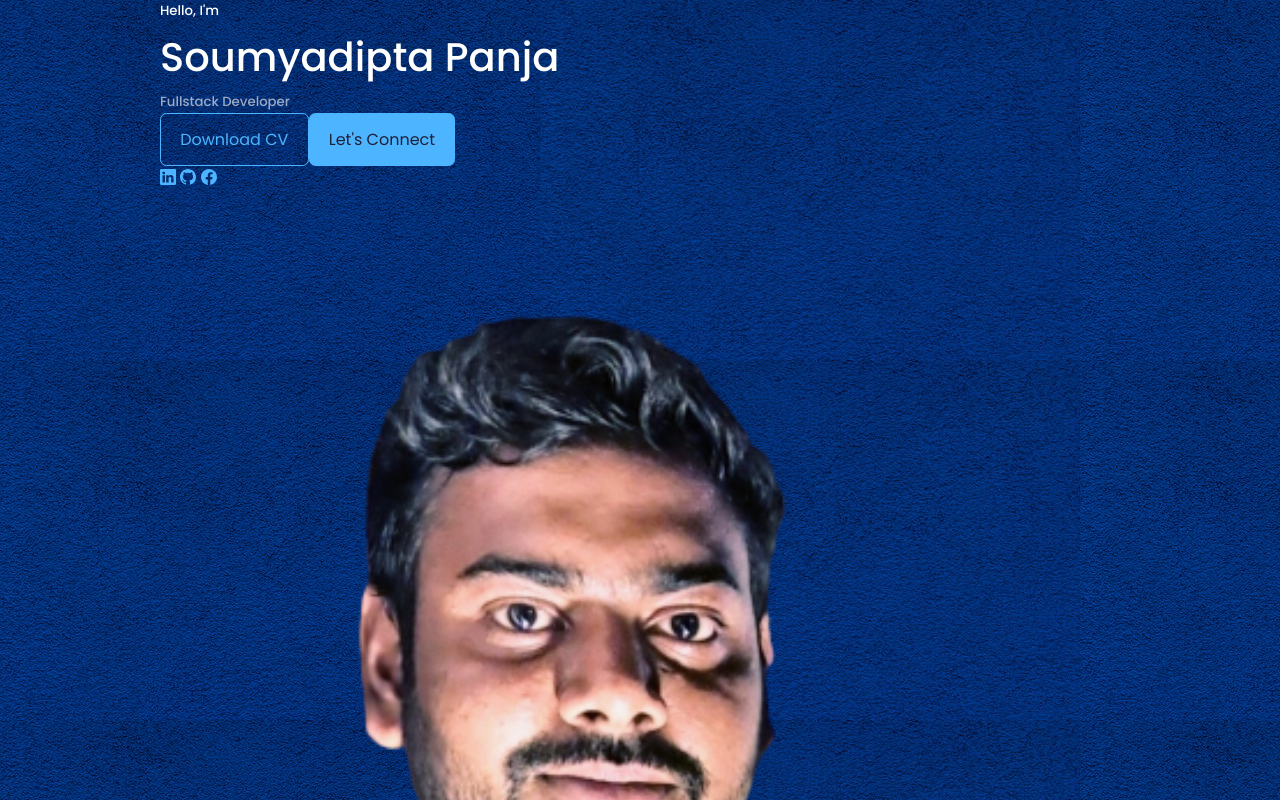
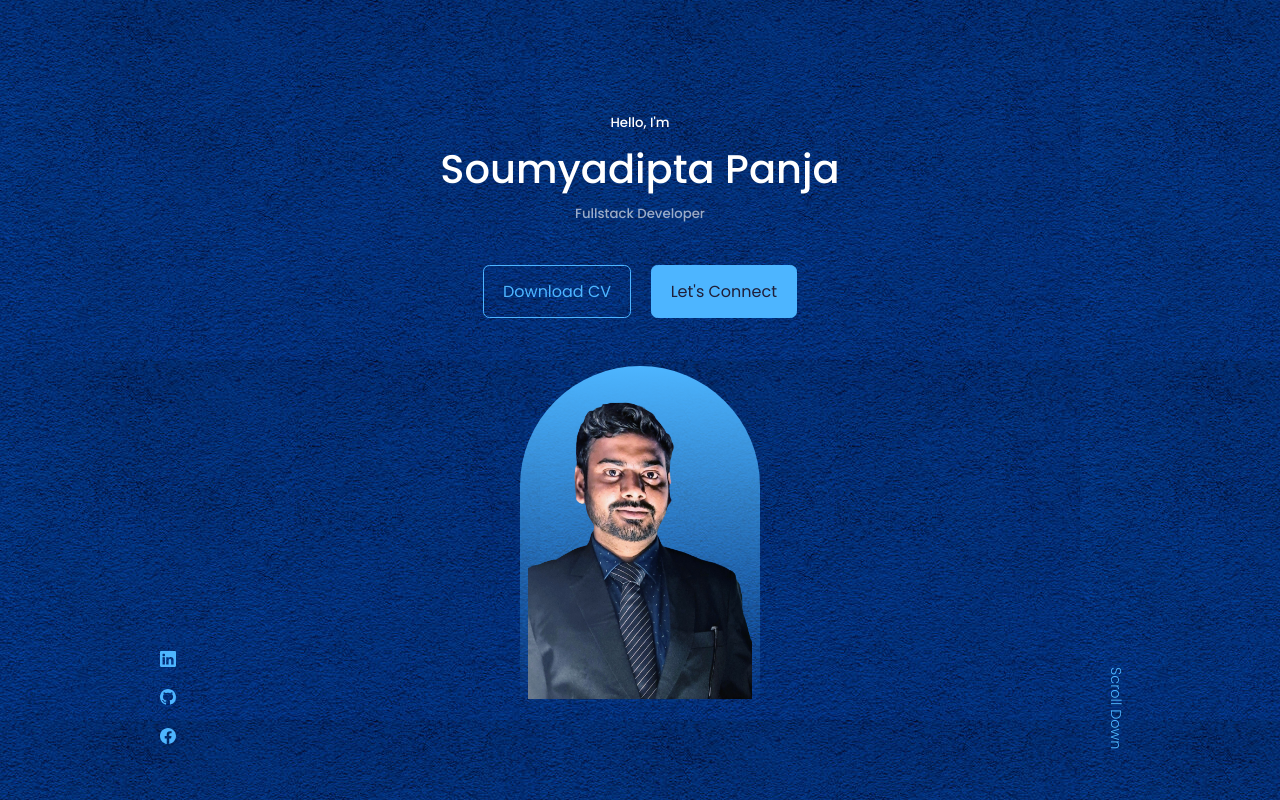
Before and after one commit to Codersoumya26/soumyadiptaPanja, a React (Create React App) app: page / in a window 1280 px wide. Shown: the top 800 px of the page. Built offline with nearby package versions, Linux system fonts and the light colour scheme.

Commit message:
Added header css

```diff
--- a/src/components/header/header.css
+++ b/src/components/header/header.css
@@ -0,0 +1,106 @@
+header {
+    height: 100vh;
+    padding-top: 7rem;
+    overflow: hidden;
+}
+
+.header_container {
+    text-align: center;
+    height: 100%;
+    position: relative;
+}
+
+/* =============== BUTTON ===================  */
+
+.hb {
+    margin-top: 2.5rem;
+    display: flex;
+    gap: 1.2rem;
+    justify-content: center;
+}
+
+/* =============== SOCIALS ===================  */
+
+.header_socials {
+    display: flex;
+    flex-direction: column;
+    align-items: center;
+    gap: 0.7rem;
+    position: absolute;
+    left: 0;
+    bottom: 3rem;
+}
+
+.header_socials ::after {
+    content: "";
+    /* display: inline-block; */
+    width: 1px;
+    height: 2rem;
+    background: var(--color-primary);
+}
+
+/* =============== Profile Pic ===================  */
+
+/* .me {
+    background: linear-gradient(var(--color-primary), transparent);
+    width: 15rem;
+    height: 21rem;
+    position: absolute;
+    left: calc(50% - 7rem);
+    margin-top: 3rem;
+    border-radius: 12rem 12rem 0 0;
+    overflow: hidden;
+    padding: 0rem 0.5rem 0.5rem 0.5rem;
+} */
+
+.me {
+    background: linear-gradient(var(--color-primary), transparent);
+    width: 90%; /* Responsive width */
+    max-width: 15rem; /* Limit maximum width */
+    height: auto; /* Adjust height based on content */
+    position: absolute;
+    left: 50%;
+    transform: translateX(-50%); /* Center horizontally */
+    margin-top: 3rem;
+    border-radius: 12rem 12rem 0 0;
+    overflow: hidden;
+    padding: 0.5rem; /* Adjust padding */
+  }
+
+/* =============== Scroll Down ===================  */
+.scroll_down {
+    position: absolute;
+    right: -2.3rem;
+    bottom: 5rem;
+    transform: rotate(90deg);
+    font-weight: 300;
+    font-size: 0.9rem;
+}
+
+/* ============== MEDIA QUERIES (MEDIUM DEVICES) ================= */
+
+@media screen and (max-width: 1024px) {
+    header {
+        height: 68vh;
+    }
+}
+
+/* ============== MEDIA QUERIES (SMALL DEVICES) ================= */
+
+@media screen and (max-width: 600px) {
+    header {
+        height: 100vh;
+    }
+
+    .header_socials,
+    .scroll_down {
+        display: none;
+    }
+
+    .me {
+        width: 30%;
+        max-width: none;
+        margin-top: 1rem;
+      }
+
+}
```
